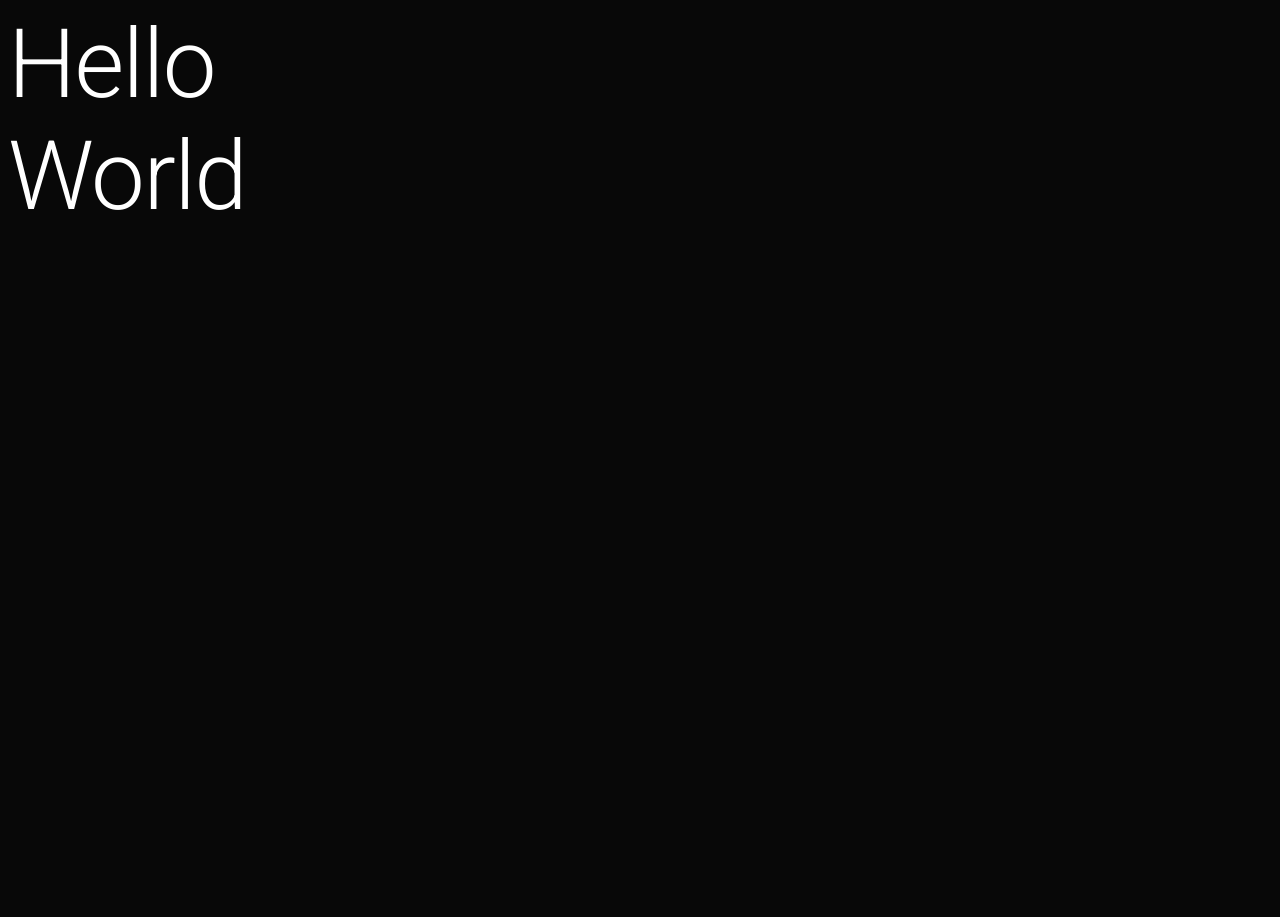
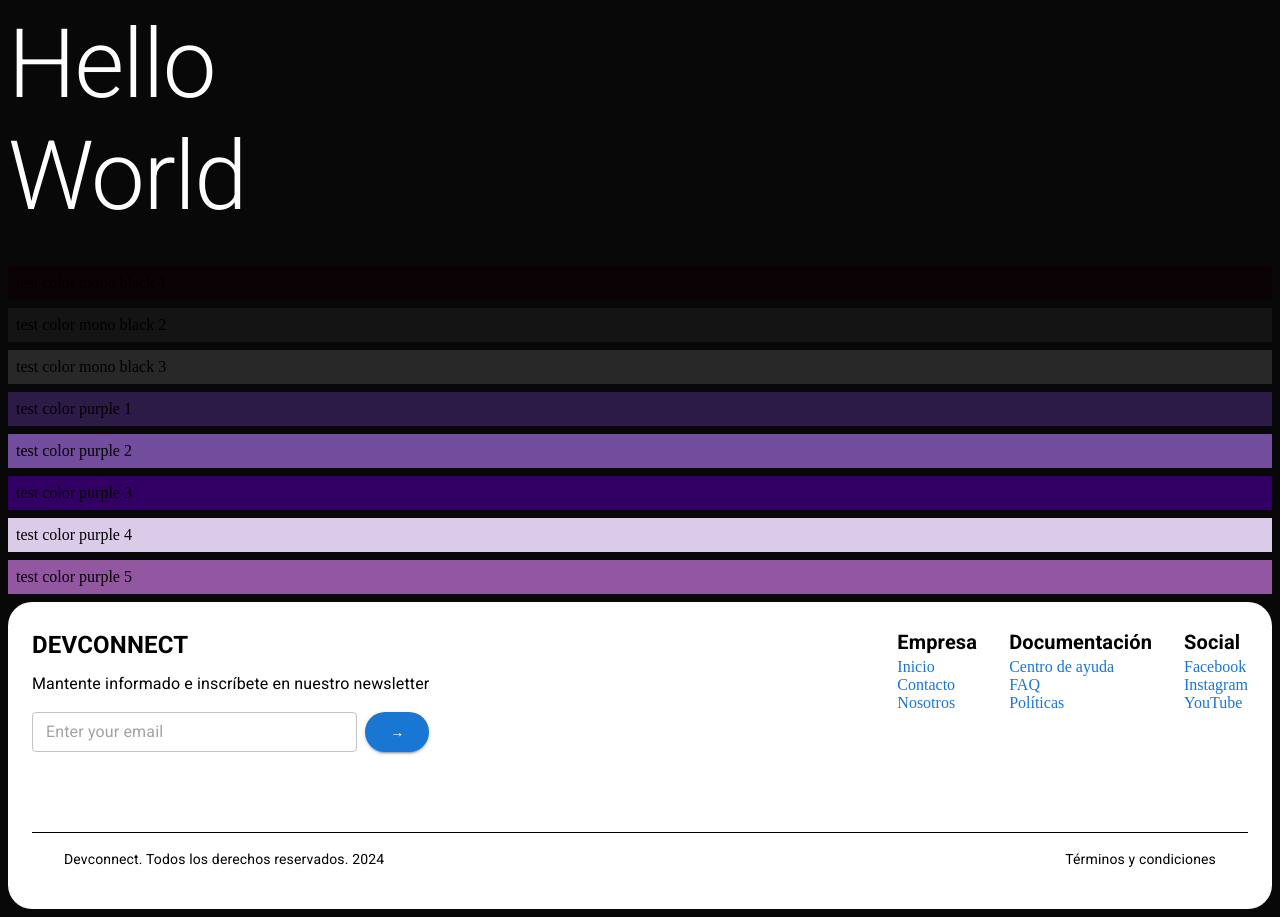
Before and after one commit to No-Country-simulation/c20-36-n-node-react, a React (Vite) app in the folder frontend/: page / in a window 1280 px wide. Before the commit the page ends 800 px from the top, so only its background shows below. Built offline with nearby package versions, Linux system fonts and the light colour scheme.

Commit message:
structure footer-tests

```diff
--- a/frontend/src/components/organisms/Footer.tsx
+++ b/frontend/src/components/organisms/Footer.tsx
@@ -1,5 +1,150 @@
-import { Box } from '@mui/material'
+import { Box, Button, Link, TextField, Typography } from '@mui/material'
 
 export function Footer() {
-  return <Box sx={{ w: 1, height: { mobile: '200px', tablet: '500px' }, bgcolor: 'purple.2' }}></Box>
+  return (
+    <Box
+      component="footer"
+      sx={{
+        display: 'flex',
+        flexDirection: 'column',
+        w: 1,
+        // height: { mobile: '200px', tablet: '500px' },
+        bgcolor: 'mono.white',
+        borderRadius: 6,
+        p: 3,
+        gap: { mobile: 3, table: 5, desktop: 10 },
+      }}
+    >
+      <Box
+        sx={{
+          bgcolor: 'mono.white',
+          display: 'flex',
+          flexDirection: { mobile: 'column', tablet: 'row' },
+          //   alignItems: { xs: 'center', md: 'flex-start' },
+          justifyContent: 'space-between',
+          gap: { mobile: 2, desktop: undefined },
+        }}
+      >
+        <Box sx={{ mb: { xs: 4, md: 0 }, textAlign: { xs: 'center', md: 'left' } }}>
+          <Typography
+            variant="h6"
+            sx={{
+              fontSize: { xs: '18px', md: '24px' },
+              fontWeight: 'bold',
+              mb: 1,
+            }}
+          >
+            DEVCONNECT
+          </Typography>
+          <Typography variant="body1" sx={{ mb: 2 }}>
+            Mantente informado e inscríbete en nuestro newsletter
+          </Typography>
+          <Box sx={{ display: 'flex', gap: 1 }}>
+            <TextField placeholder="Enter your email" variant="outlined" size="small" sx={{ flexGrow: 1 }} />
+            <Button variant="contained" color="primary">
+              →
+            </Button>
+          </Box>
+        </Box>
+
+        <Box
+          sx={{
+            display: 'flex',
+            flexDirection: { xs: 'column', md: 'row' },
+            gap: { xs: 2, md: 4 },
+            textAlign: { xs: 'center', md: 'left' },
+          }}
+        >
+          <Box>
+            <Typography variant="h6" sx={{ fontWeight: 'bold' }}>
+              Empresa
+            </Typography>
+            <Link href="#" underline="none">
+              Inicio
+            </Link>
+            <br />
+            <Link href="#" underline="none">
+              Contacto
+            </Link>
+            <br />
+            <Link href="#" underline="none">
+              Nosotros
+            </Link>
+          </Box>
+
+          <Box>
+            <Typography variant="h6" sx={{ fontWeight: 'bold' }}>
+              Documentación
+            </Typography>
+            <Link href="#" underline="none">
+              Centro de ayuda
+            </Link>
+            <br />
+            <Link href="#" underline="none">
+              FAQ
+            </Link>
+            <br />
+            <Link href="#" underline="none">
+              Políticas
+            </Link>
+          </Box>
+
+          <Box>
+            <Typography variant="h6" sx={{ fontWeight: 'bold' }}>
+              Social
+            </Typography>
+            <Link href="#" underline="none" target="_blank">
+              Facebook
+            </Link>
+            <br />
+            <Link href="#" underline="none" target="_blank">
+              Instagram
+            </Link>
+            <br />
+            <Link href="#" underline="none" target="_blank">
+              YouTube
+            </Link>
+          </Box>
+        </Box>
+      </Box>
+
+      <Box
+        sx={{
+          borderTop: '1px solid',
+          borderColor: 'mono.dark',
+          display: 'flex',
+          flexDirection: { xs: 'column', md: 'row' },
+          justifyContent: 'space-between',
+          alignItems: { xs: 'center', md: 'flex-start' },
+          py: 2,
+          px: 4,
+        }}
+      >
+        <Typography variant="body2">Devconnect. Todos los derechos reservados. 2024</Typography>
+        <Typography variant="body2">Términos y condiciones</Typography>
+      </Box>
+    </Box>
+  )
 }
+
+export function Footersfa() {
+  return (
+    <Box
+      sx={{
+        display: 'flex',
+        flexDirection: 'column',
+        w: 1,
+        height: { mobile: '200px', tablet: '500px' },
+        bgcolor: 'mono.white',
+        borderRadius: 6,
+        p: 3,
+      }}
+    >
+      <Box>
+        <Box>
+          <Typography sx={{ fontSize: { mobile: 18, desktop: 24 }, fontWeight: 700, color: 'purple.1' }}>DEVCONNECT</Typography>
+        </Box>
+      </Box>
+    </Box>
+  )
+}
--- a/frontend/src/screens/HomeScreen/HomeScreen.tsx
+++ b/frontend/src/screens/HomeScreen/HomeScreen.tsx
@@ -1,16 +1,26 @@
-import { Box, ThemeProvider, Typography } from "@mui/material";
-import { getMainTheme } from "../../theme/getMainTheme";
+import { Box, ThemeProvider, Typography } from '@mui/material'
+import { Footer } from '../../components/organisms/Footer'
+import { getMainTheme } from '../../theme/getMainTheme'
 
 export default function HomeScreen() {
   return (
     <ThemeProvider theme={getMainTheme()}>
       <main>
-        <Box sx={{ width: "100%", maxWidth: 375 }}>
-          <Typography variant="h1" gutterBottom sx={{ color: "mono.white" }}>
+        <Box sx={{ width: '100%', maxWidth: 375 }}>
+          <Typography variant="h1" gutterBottom sx={{ color: 'mono.white' }}>
             Hello World
           </Typography>
         </Box>
+        <Box sx={{ bgcolor: 'mono.black.1', p: 1, mb: 1 }}>test color mono black 1</Box>
+        <Box sx={{ bgcolor: 'mono.black.2', p: 1, mb: 1 }}>test color mono black 2</Box>
+        <Box sx={{ bgcolor: 'mono.black.3', p: 1, mb: 1 }}>test color mono black 3</Box>
+        <Box sx={{ bgcolor: 'purple.1', p: 1, mb: 1 }}>test color purple 1</Box>
+        <Box sx={{ bgcolor: 'purple.2', p: 1, mb: 1 }}>test color purple 2</Box>
+        <Box sx={{ bgcolor: 'purple.3', p: 1, mb: 1 }}>test color purple 3</Box>
+        <Box sx={{ bgcolor: 'purple.4', p: 1, mb: 1 }}>test color purple 4</Box>
+        <Box sx={{ bgcolor: 'purple.5', p: 1, mb: 1 }}>test color purple 5</Box>
+        <Footer />
       </main>
     </ThemeProvider>
-  );
+  )
 }
--- a/frontend/src/theme/getMainTheme.ts
+++ b/frontend/src/theme/getMainTheme.ts
@@ -8,13 +8,13 @@ const palette = {
     2: '#724C9D',
     3: '#320064',
     4: '#DCCAE9',
-    5: '#9356A0'
+    5: '#9356A0',
   },
   green: {
     1: 'green',
   },
   gray: {
-    1:'gray',
+    1: 'gray',
   },
   yellow: {
     1: '#FAED00',
@@ -112,7 +112,7 @@ export const getMainTheme = () =>
       typography: {
         button: {
           textTransform: 'none',
-          fontFamily: 'SuisseIntl',
+          fontFamily: 'Helvetica, Arial, sans-serif',
           fontWeight: 400,
         },
       },
```
